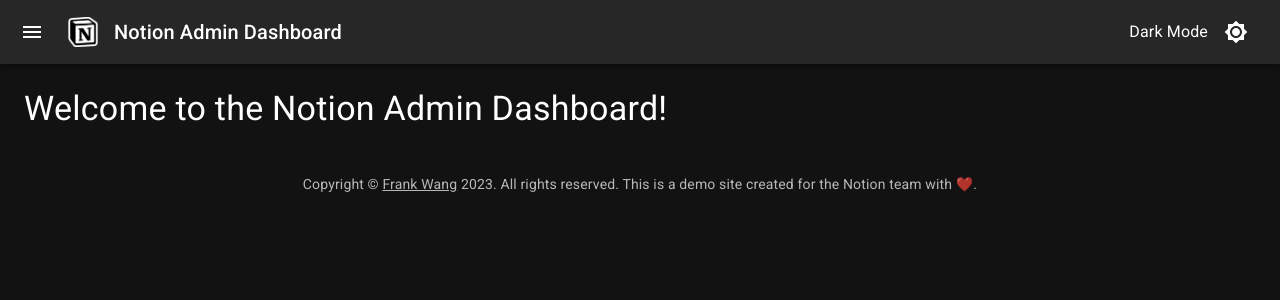
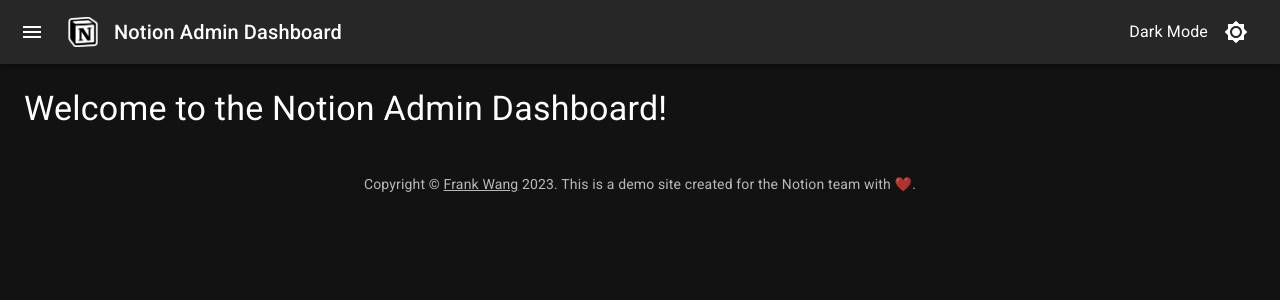
Before and after one commit to yuhsianw/notion-admin-dashboard, a React app in the folder client/: page / in a window 1280 px wide. Shown: the top 300 px of the page. Built offline with nearby package versions, Linux system fonts and the light colour scheme; a web font is replaced by a local one.

Commit message:
fix: remove statement contradicting to license

```diff
--- a/client/src/components/Navigation/Main.tsx
+++ b/client/src/components/Navigation/Main.tsx
@@ -25,9 +25,7 @@
             Frank Wang
           </Link>{' '}
           {new Date().getFullYear()}
-          {
-            '. All rights reserved. This is a demo site created for the Notion team with ❤️.'
-          }
+          {'. This is a demo site created for the Notion team with ❤️.'}
         </Typography>
       </MainStyledComponent>
     </>
```
